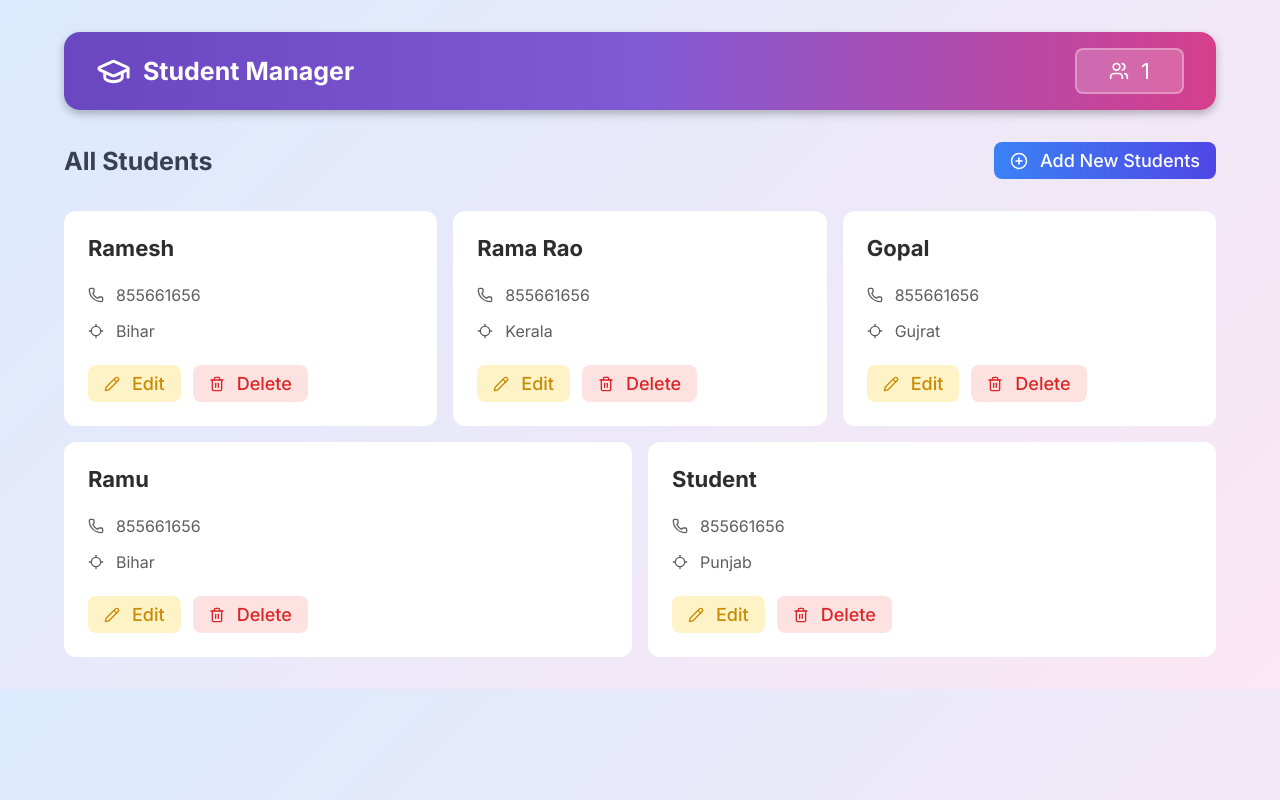
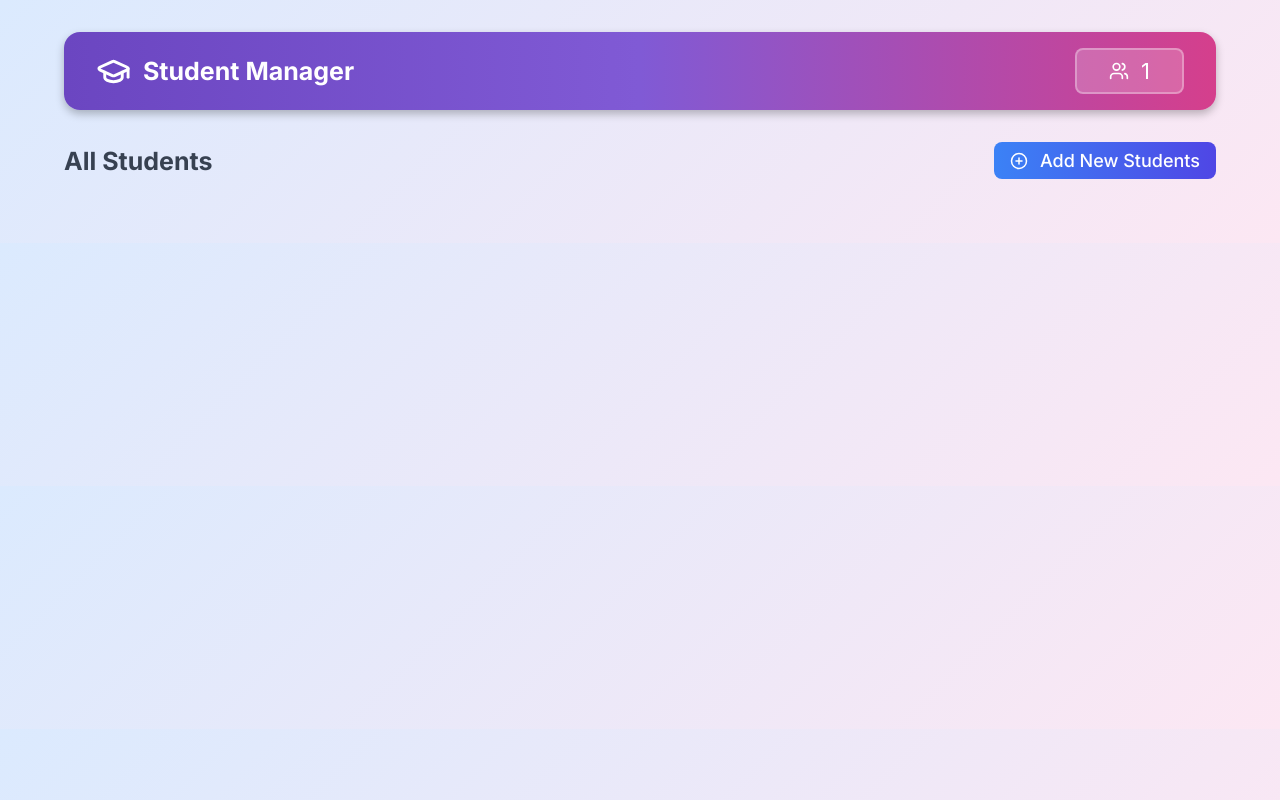
Before and after one commit to devsandeepsharma/student-manager, a React (Create React App) app: page / in a window 1280 px wide. Built offline with nearby package versions, Linux system fonts and the light colour scheme.

Commit message:
Student context created

```diff
--- a/src/App.js
+++ b/src/App.js
@@ -5,6 +5,7 @@ import AddStudent from "./components/Students/AddStudent";
 import Students from "./components/Students/Students";
 import UIContextProvider from "./store/UIContextProvider";
 import UIContext from "./store/UIContext";
+import StudentContextProvider from "./store/StudentContextProvider";
 
 const AppContent = () => {
 
@@ -23,9 +24,11 @@ const AppContent = () => {
 
 const App = () => {
   return (
-    <UIContextProvider>
-      <AppContent />
-    </UIContextProvider>
+    <StudentContextProvider>
+      <UIContextProvider>
+        <AppContent />
+      </UIContextProvider>
+    </StudentContextProvider>
   )
 }
 
--- a/src/components/Students/AddStudent.js
+++ b/src/components/Students/AddStudent.js
@@ -1,9 +1,14 @@
-import { useState } from "react";
+import { useContext, useState } from "react";
 
 import Modal from "../UI/Modal"
+import StudentContext from "../../store/StudentContext";
+import UIContext from "../../store/UIContext";
 import "./addStudent.css";
 
 const AddStudent = () => {
+
+    const {addStudent} = useContext(StudentContext);
+    const {closeModal} = useContext(UIContext);
 
     const [studentName, setStudentName] = useState("");
     const [phone, setPhone] = useState("");
@@ -28,10 +33,22 @@ const AddStudent = () => {
             errorObj.location = "Please write location!";
         }
 
-        if(errorObj) {
-            setError(errorObj);
-            return;
-        }
+        setError(errorObj);
+
+        if (Object.keys(errorObj).length > 0) return;
+
+        addNewStudent(studentName, phone, location);
+    }
+
+    const addNewStudent = (studentName, phone, location) => {
+        const id = Math.floor(Math.random() * 6);
+        addStudent({
+                id,
+                "title": studentName,
+                "number": phone,
+                "location": location
+            });
+        closeModal();
     }
 
     return (
--- a/src/components/Students/Students.js
+++ b/src/components/Students/Students.js
@@ -1,42 +1,17 @@
 import { useContext } from "react";
+
 import Button from "../UI/Button";
 import Card from "../UI/Card";
+import StudentContext from "../../store/StudentContext";
+import UIContext from "../../store/UIContext";
 import "./students.css";
 
 import { PlusCircle } from "lucide-react";
-import UIContext from "../../store/UIContext";
-
-const dummyData = [
-    {
-        title: "Ramesh",
-        location: "Bihar",
-        number: 855661656
-    },
-    {
-        title: "Rama Rao",
-        location: "Kerala",
-        number: 855661656
-    },
-    {
-        title: "Gopal",
-        location: "Gujrat",
-        number: 855661656
-    },
-    {
-        title: "Ramu",
-        location: "Bihar",
-        number: 855661656
-    },
-    {
-        title: "Student",
-        location: "Punjab",
-        number: 855661656
-    },
-]
 
 const Students = () => {
 
     const {openModal} = useContext(UIContext);
+    const {students} = useContext(StudentContext);
 
     return (
         <div className="students_wrapper">
@@ -54,7 +29,7 @@ const Students = () => {
             </div>
             <ul className="card_container">
                 {
-                    dummyData.map(item => (
+                    students.map(item => (
                         <li key={item.title}>
                             <Card student={item} />
                         </li>
--- a/src/components/UI/Card.js
+++ b/src/components/UI/Card.js
@@ -1,16 +1,23 @@
+import { useContext } from "react";
+
 import Button from "./Button";
+import StudentContext from "../../store/StudentContext";
+import UIContext from "../../store/UIContext";
 import "./card.css";
 
 import { LocateIcon, Pencil, Phone, Trash2 } from "lucide-react";
 
 const Card = (props) => {
 
+    const {removeStudent} = useContext(StudentContext);
+    const {openModal} = useContext(UIContext);
+
     const handleEdit = (student) => {
         console.log(student);
     }
 
-    const handleDelete = (student) => {
-        console.log(student);
+    const handleDelete = (id) => {
+        removeStudent(id);
     }
 
     return (
@@ -35,7 +42,7 @@ const Card = (props) => {
                 <Button
                     className="danger"
                     icon={<Trash2 size={16} />}
-                    onClick={() => handleDelete(props.student)}
+                    onClick={() => handleDelete(props.student.id)}
                 >
                     Delete
                 </Button>
--- /dev/null
+++ b/src/store/StudentContext.js
@@ -0,0 +1,10 @@
+import { createContext } from "react";
+
+const StudentContext = createContext({
+    students: [],
+    addStudent: () => {},
+    removeStudent: () => {},
+    updateStudent: () => {}
+})
+
+export default StudentContext;
--- /dev/null
+++ b/src/store/StudentContextProvider.js
@@ -0,0 +1,48 @@
+import { useState } from "react"
+
+import StudentContext from "./StudentContext"
+
+const StudentContextProvider = (props) => {
+
+    const [students, setStudents] = useState([]);
+
+    const addStudent = (student) => {
+        setStudents(prev => [...prev, student]);
+    }
+
+    const removeStudent = (id) => {
+        setStudents(prev => {
+            const filteredStudents = prev.filter(student => student.id !== id);
+
+            return filteredStudents;
+        })
+    }
+
+    const updateStudent = (student) => {
+        setStudents(prev => {
+            const currentStudent = prev.findIndex(prevStudents => prevStudents.id === student.id);
+
+            const updated = [...prev];
+            updated[currentStudent] = {
+                ...student
+            }
+
+            return updated;
+        })
+    }
+
+    const studentsContext = {
+        students: students,
+        addStudent: addStudent,
+        removeStudent: removeStudent,
+        updateStudent: updateStudent
+    }
+
+    return (
+        <StudentContext.Provider value={studentsContext}>
+            {props.children}
+        </StudentContext.Provider>
+    )
+}
+
+export default StudentContextProvider;
```
